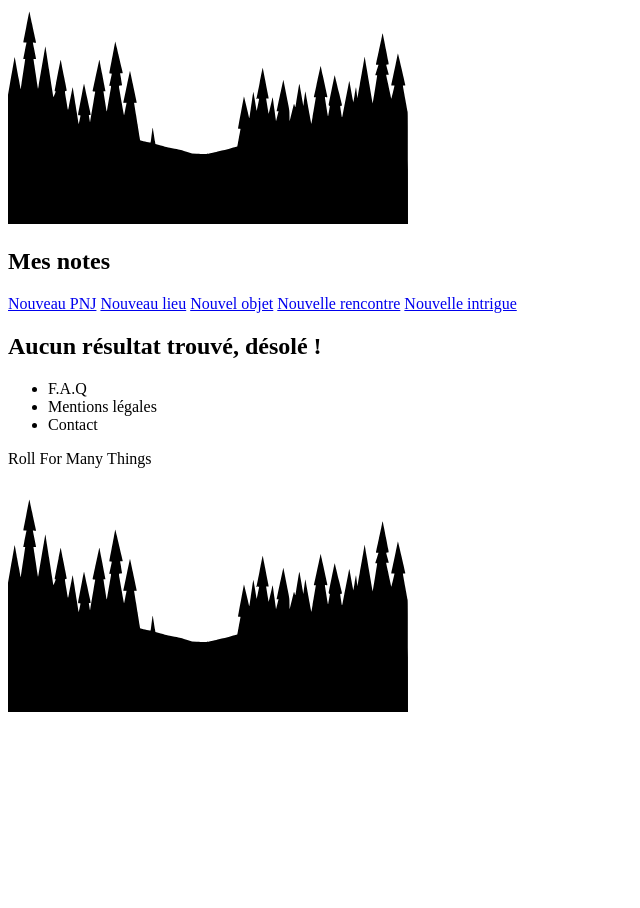
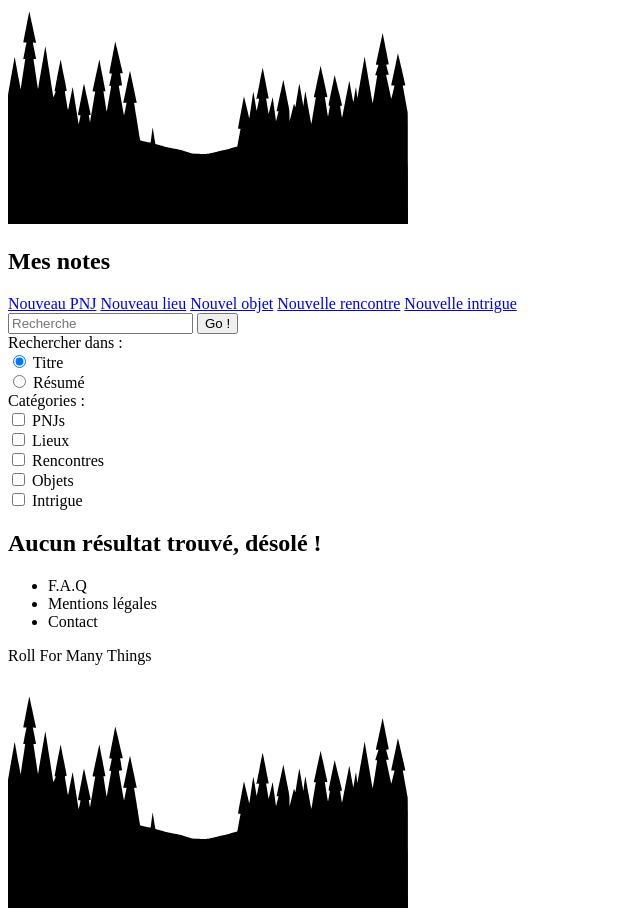
Before and after one commit to Domenc-M/RFMT, a Symfony app: template templates/app/searchOwn.html.twig in a window 1280 px wide. Shown: the part 205-1113 px from the top of the page, without its empty margins (0-640 px from the left). Before the commit the page ends 917 px from the top, so only its background shows below. Run offline with Twig, Linux system fonts and the light colour scheme; the template is opened without the code that fills it, so the values that code supplies are empty; some libraries are stand-ins or nearby versions.

Commit message:
Début du moteur de recherche

```diff
--- a/assets/scss/partials/_card.scss
+++ b/assets/scss/partials/_card.scss
@@ -7,6 +7,11 @@
     border-radius:15px;
     box-shadow: 5px 5px 15px 0px rgba(0,0,0,0.5);
     background-size:cover;
+    transition:all 0.2s;
+
+    &:hover {
+        box-shadow: $white 0px 0 10px;
+    }
 
     .cardImgContainer{
         position:absolute;
--- a/src/Controller/EncounterController.php
+++ b/src/Controller/EncounterController.php
@@ -119,7 +119,7 @@ class EncounterController extends AbstractController
 
             $entityManager->flush();
 
-            return $this->redirectToRoute('encounter_index', [], Response::HTTP_SEE_OTHER);
+            return $this->redirectToRoute('app_searchOwn', [], Response::HTTP_SEE_OTHER);
         }
 
         return $this->renderForm('encounter/edit.html.twig', [
@@ -142,6 +142,6 @@ class EncounterController extends AbstractController
             $entityManager->flush();
         }
 
-        return $this->redirectToRoute('encounter_index', [], Response::HTTP_SEE_OTHER);
+        return $this->redirectToRoute('app_searchOwn', [], Response::HTTP_SEE_OTHER);
     }
 }
--- a/templates/_card.html.twig
+++ b/templates/_card.html.twig
@@ -1,12 +1,13 @@
+<a href="{{ path(item.getPath ~ '_show', {'id': item.id}) }}">
 <article class="cardContainer">
     <div class="cardImgContainer">
         <img src={{ asset('uploads/img/' ~ item.img) }} alt=""/>
     </div>
 
     <div class="card-front">
-        <h3 class="card-type">{{ item.getTypeName() }}</h3>
         <img src={{ asset('build/img/cardFront.png') }} alt="">
         <h3 class="card-name">{{ item.name }}</h3>
         <p>{{ item.summary }}</p>
     </div>
 </article>
+</a>
--- a/templates/app/index.html.twig
+++ b/templates/app/index.html.twig
@@ -6,7 +6,7 @@
 
 
 <form class="quick-search" action="{{ path("app_searchOwn") }}" method="get">
-    <input class="quick-search-input" type="text" placeholder="Recherche rapide">
+    <input class="quick-search-input" type="text" placeholder="Recherche rapide" name="searchKey">
     <input class="search-button" type="submit" value="Go !">
 </form>
 
--- a/templates/app/searchOwn.html.twig
+++ b/templates/app/searchOwn.html.twig
@@ -13,21 +13,76 @@
         <a href="{{ path('intrigue_new') }}" class="blue-button">Nouvelle intrigue</a>
     </section>
 
+<div class="list-main-flex">
+
+<section class="search-sidebar">
+    <form action="">
+
+        <div class="search-container">
+            <input class="search-input" type="text" name="searchKey" placeholder="Recherche">
+            <input class="search-button" type="submit" value="Go !">
+        </div>
+
+        <div class="radio-container">
+            <span>Rechercher dans :</span>
+
+            <div class="sidebar-subset">
+                <input type="radio" id="filter1" name="filter" value="title" checked>
+                <label for="filter1">Titre</label>
+            </div>
+
+            <div>
+                <input type="radio" id="filter2" name="filter" value="summary">
+                <label for="filter2">Résumé</label>
+            </div>
+        </div>
+
+        <div class="checkbox-container">
+
+        <span>Catégories :</span>
+
+        <div class="sidebar-subset">
+            <input type="checkbox" id="npc" name="npc">
+            <label for="npc">PNJs</label>
+        </div>
+
+        <div class="sidebar-subset">
+            <input type="checkbox" id="location" name="location">
+            <label for="location">Lieux</label>
+        </div>
+
+        <div class="sidebar-subset">
+            <input type="checkbox" id="encounter" name="encounter">
+            <label for="encounter">Rencontres</label>
+        </div>
+
+        <div class="sidebar-subset">
+            <input type="checkbox" id="item" name="item">
+            <label for="item">Objets</label>
+        </div>
+
+        <div class="sidebar-subset">
+            <input type="checkbox" id="intrigue" name="intrigue">
+            <label for="intrigue">Intrigue</label>
+        </div>
+
+
+        </div>
+
+    </form>
+</section>
+
 <section class="list-container">
 
         {% for item in items %}
-        <div>
+
             {{ include('_card.html.twig', {item: item}, with_context = false) }}
-            <div class="button-container">
-                <a class="blue-button" href="{{ path(item.getPath ~ '_show', {'id': item.id}) }}">show</a>
-                <a class="blue-button" href="{{ path(item.getPath ~ '_edit', {'id': item.id}) }}">edit</a>
-            </div>
-        </div>
 
         {% else %}
             <h2>Aucun résultat trouvé, désolé !</h2>
         {% endfor %}
 </section>
 
+</div>
 
 {% endblock %}
```
Also changed, not shown: assets/scss/pages/_index.scss (+4 -4 lines), assets/scss/pages/_search.scss (+82 -5 lines), src/Controller/AppController.php (+42 -15 lines), public/uploads/img/samurai-622090ceade62.jpg (deleted).
